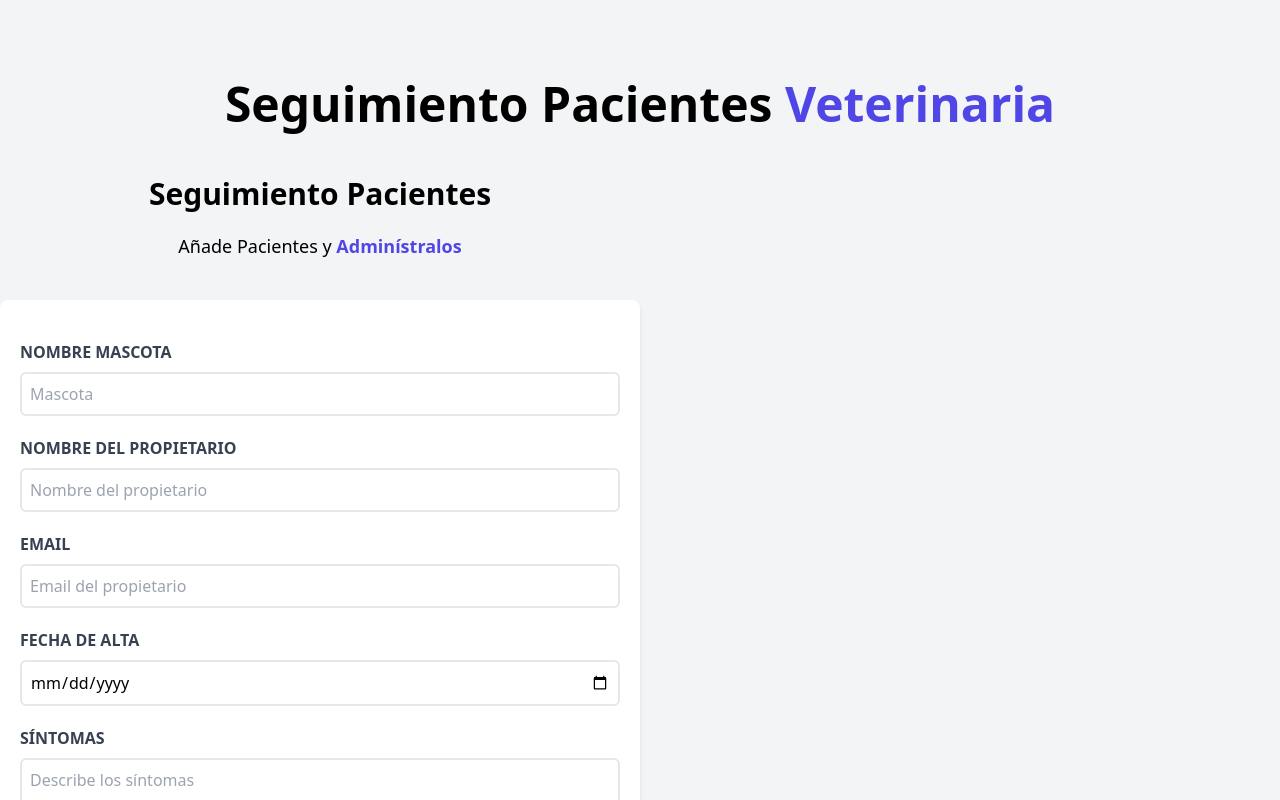
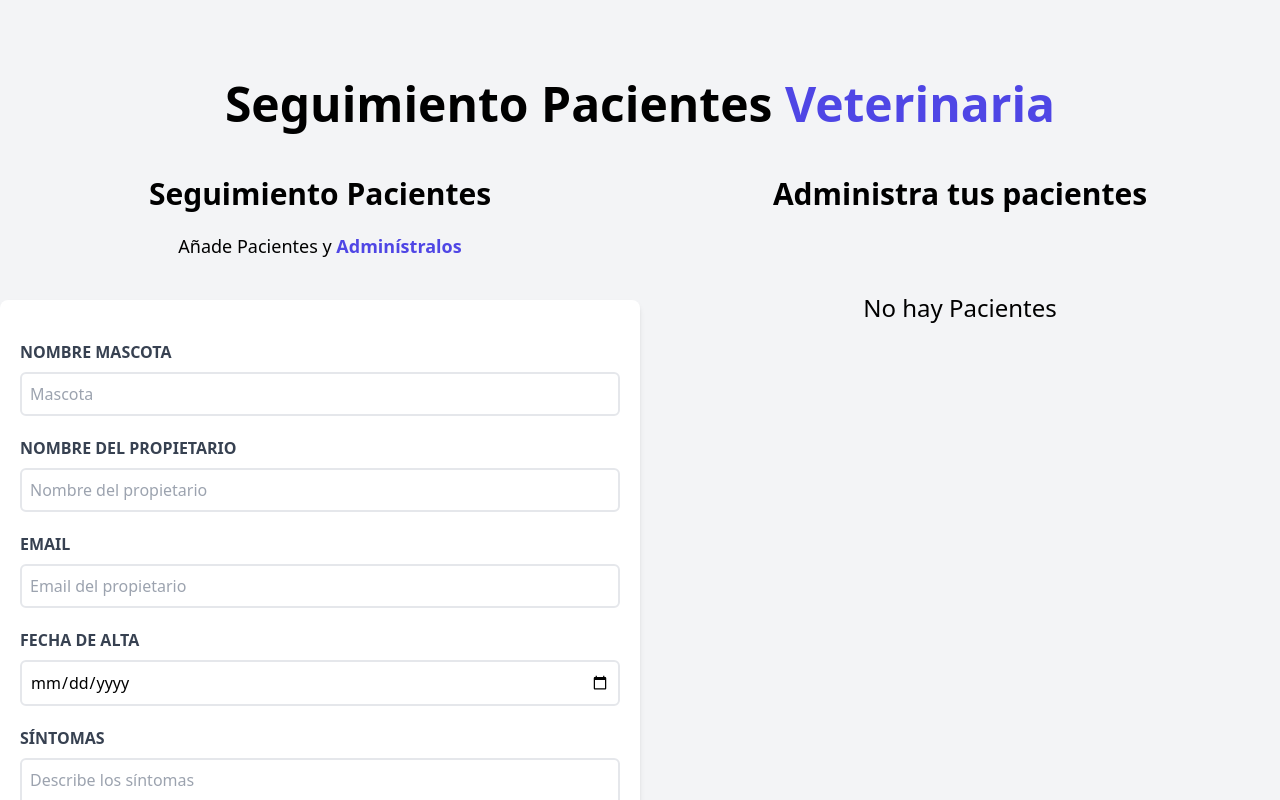
Before and after one commit to Daniel151505/administrador-de-pacientes-veterinaria-vue, a Vue app: page / in a window 1280 px wide. Shown: the top 800 px of the page. Built offline with nearby package versions, Linux system fonts and the light colour scheme.

Commit message:
Primeros pasos con el listado de pacientes

```diff
--- a/src/App.vue
+++ b/src/App.vue
@@ -1,6 +1,9 @@
 <script setup>
+import { ref } from "vue";
 import HeaderVue from "./components/Header.vue";
 import FormularioVue from "./components/Formulario.vue";
+
+const pacientes = ref([]);
 </script>
 
 <template>
@@ -9,6 +12,15 @@
 
     <div class="mt-12 md:flex">
       <FormularioVue />
+
+      <div class="md:w-1/2 md:h-screen overflow-y-scroll">
+        <h3 class="font-black text-3xl text-center">
+          Administra tus pacientes
+        </h3>
+
+        <div v-if="pacientes.length > 0"></div>
+        <p v-else class="mt-20 text-2xl text-center">No hay Pacientes</p>
+      </div>
     </div>
   </div>
 </template>
```
